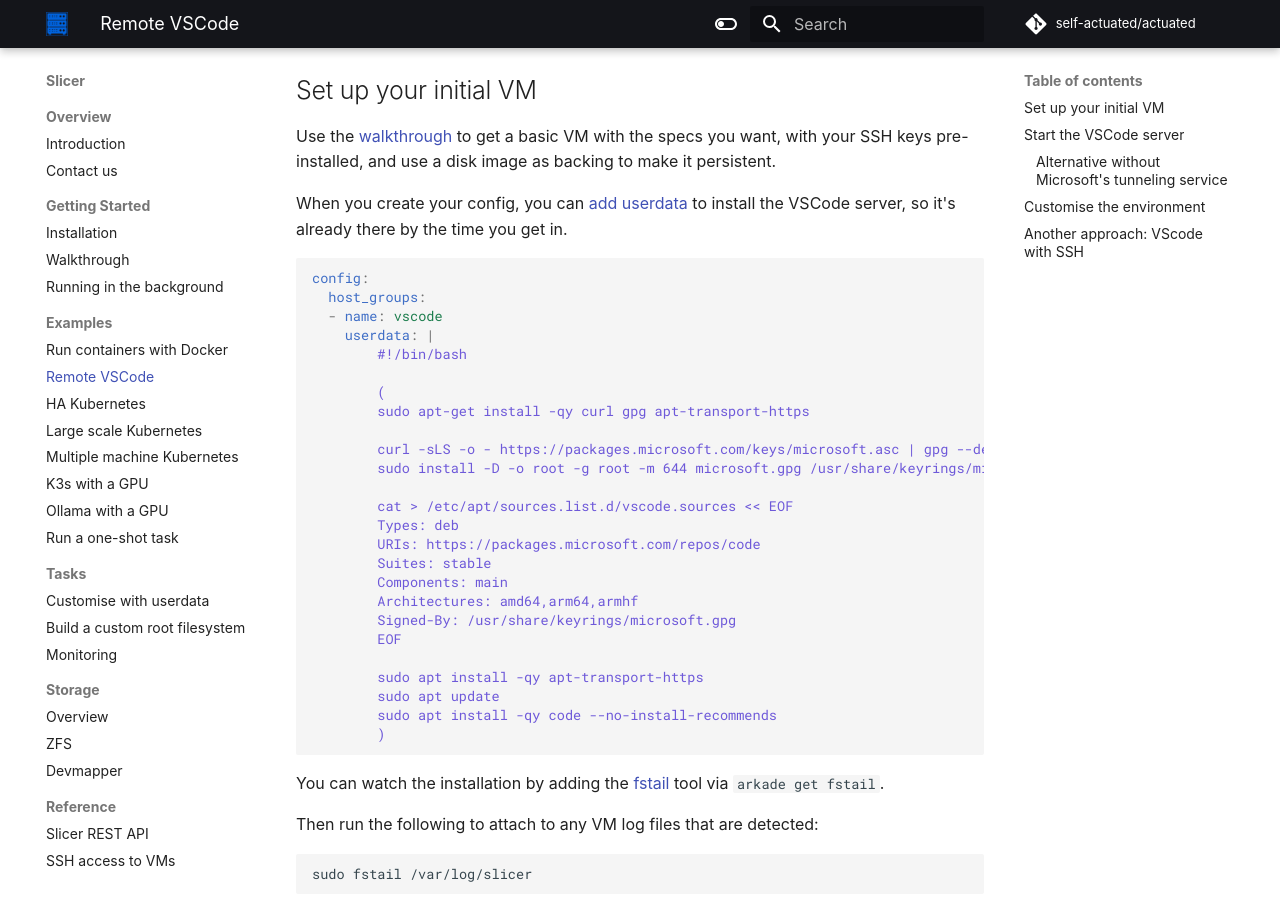
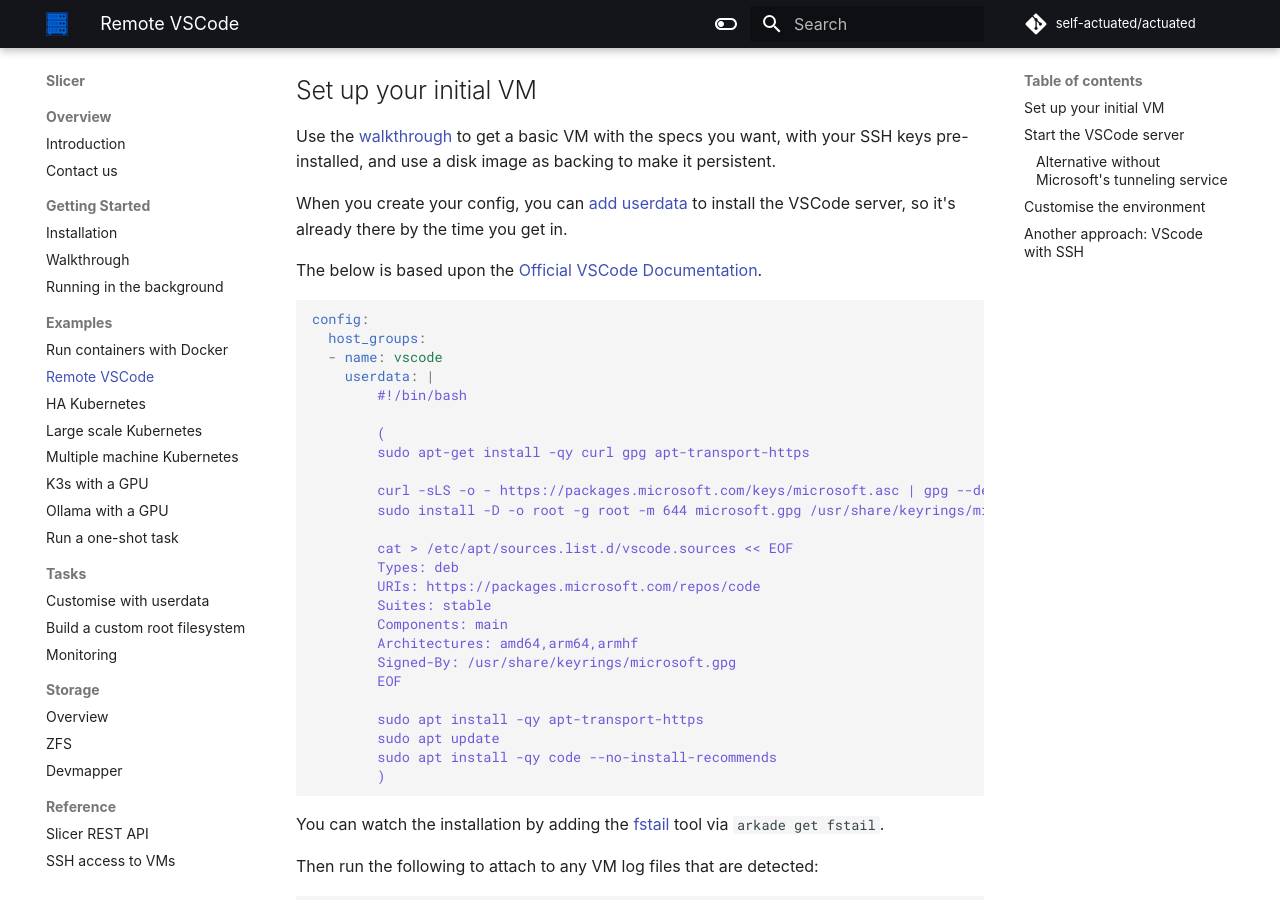
Before and after one commit to slicervm/docs.slicervm.com, an MkDocs documentation site: the page built from docs/examples/remote-vscode.md, in a window 1280 px wide and 900 px high, scrolled down 903 px. Built offline with MkDocs 1.6.1 and Material for MkDocs 9.7.7, drawn with Linux system fonts in a browser that asks for light colours; some web fonts are replaced; comment, search, counter and statistics services are not loaded.

Commit message:
Link to docs
Signed-off-by: Alex Ellis (OpenFaaS Ltd) <alexellis2@gmail.com>

````diff
--- a/docs/examples/remote-vscode.md
+++ b/docs/examples/remote-vscode.md
@@ -16,6 +16,8 @@
 Use the [walkthrough](/getting-started/walkthrough) to get a basic VM with the specs you want, with your SSH keys pre-installed, and use a disk image as backing to make it persistent.
 
 When you create your config, you can [add userdata](/tasks/userdata) to install the VSCode server, so it's already there by the time you get in.
+
+The below is based upon the [Official VSCode Documentation](https://code.visualstudio.com/docs/setup/linux).
 
 ```yaml
 config:
````
